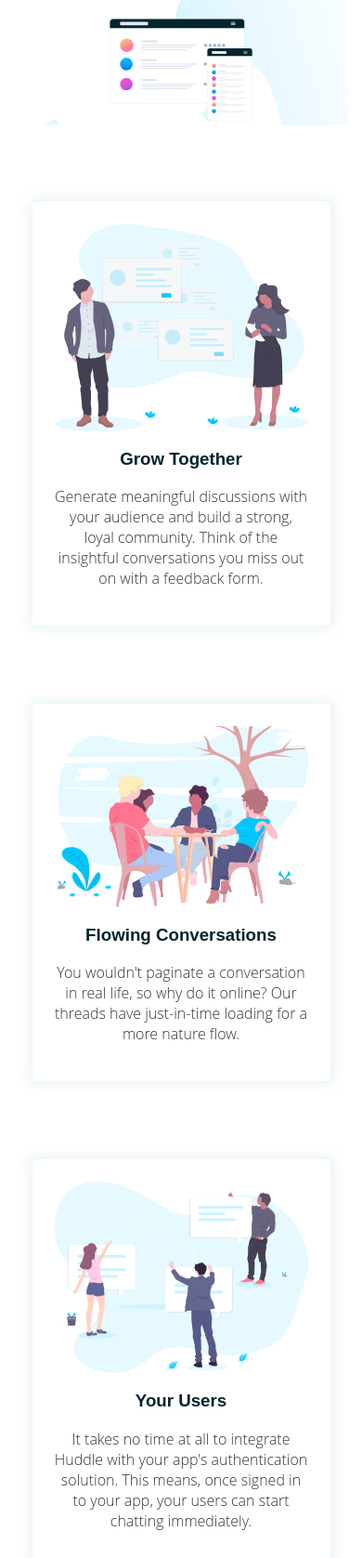
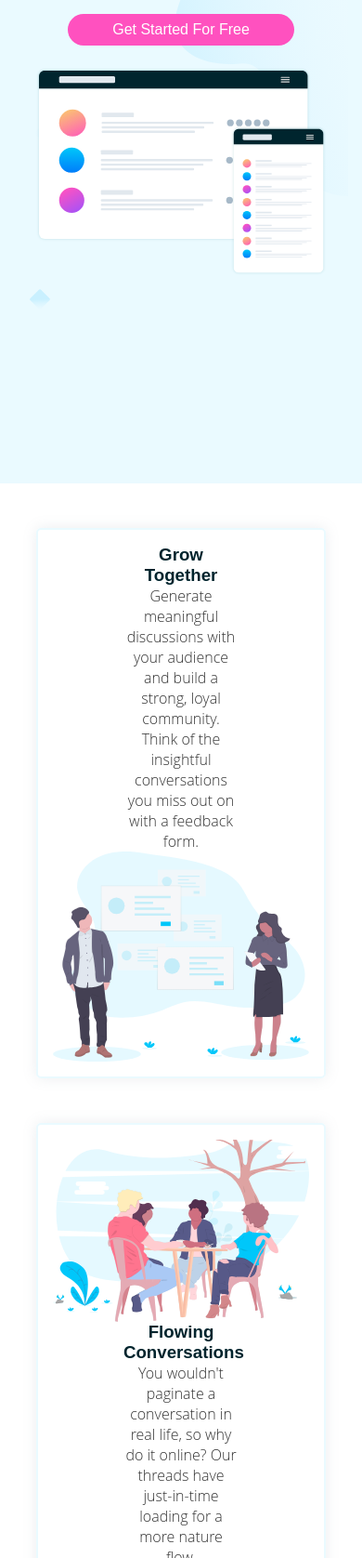
Before and after one commit to adluders/huddle-challenge, a plain HTML site: page index.html in a window 390 px wide. Shown: the part 324-2000 px from the top of the page at 93% size. Drawn offline with Linux system fonts and the light colour scheme; a web font is replaced by a local one.

Commit message:
refactored part of code, need to update responsiveness

```diff
--- a/css/main.css
+++ b/css/main.css
@@ -1,3 +1,9 @@
+* {
+  box-sizing: border-box;
+  padding: 0;
+  margin: 0;
+}
+
 .container {
   width: 80%;
   margin: auto;
@@ -10,8 +16,9 @@
 }
 .btn-light {
   color: #000;
-  background-color: #eafaff;
+  background-color: #fff;
   box-shadow: 0 0 20px rgba(0, 36, 45, 0.4);
+  font-weight: 700;
 }
 .btn-main {
   background-color: #ff51bf;
@@ -22,7 +29,7 @@
   border: 2px solid #eafaff;
   border-radius: 5px;
   margin: 5rem auto;
-  width: 70%;
+  width: 100%;
   display: flex;
   justify-content: space-between;
   align-items: center;
@@ -38,11 +45,37 @@
   font-weight: 700;
   color: #00242d;
 }
+
+.card:first-of-type .card-content {
+  order: 1;
+}
+
+.card:nth-of-type(2) .card-content {
+  order: 2;
+}
+
+.card:last-of-type .card-content {
+  order: 1;
+}
+
 .card-content .card-body {
   font-family: "Open Sans", sans-serif;
   font-weight: 100;
   color: #333;
 }
+
+.card:first-of-type img {
+  order: 2;
+}
+
+.card:nth-of-type(2) img {
+  order: 1;
+}
+
+.card:last-of-type img {
+  order: 2;
+}
+
 .card img,
 #footer-card img {
   margin: auto;
@@ -70,26 +103,31 @@ ul {
 }
 
 #main-header {
-  background: url("/images/bg-hero-desktop.svg");
+  background-image: url("/images/bg-hero-desktop.svg");
+  background-repeat: no-repeat;
+  background-color: #ebfbff;
+  height: 100vh;
 }
 #main-header #main-nav {
   display: flex;
   align-items: center;
   justify-content: space-between;
   padding: 1rem;
+  margin-bottom: 1.5rem;
 }
 #main-header #main-nav img {
-  width: 25%;
+  width: 15%;
 }
 #main-header #showcase {
   display: flex;
   justify-content: space-between;
   align-items: center;
+  margin-top: 5rem;
 }
 #main-header #showcase-message {
   width: 38%;
 }
-#main-header #showcase-message h2 {
+#main-header #showcase-message h1 {
   width: 80%;
   font-size: 26px;
   font-family: "Poppins", sans-serif;
@@ -156,7 +194,7 @@ ul {
   height: 30%;
   position: relative;
   top: -5rem;
-  background: #eafaff;
+  background: #fff;
   color: #00242d;
   width: 30%;
   z-index: 1;
@@ -177,7 +215,9 @@ ul {
 /* Responsive */
 @media only screen and (max-width: 500px) {
   #main-header {
-    background: url("../images/bg-hero-mobile.svg");
+    background-image: url("../images/bg-hero-mobile.svg");
+    background-color: #eafaff;
+    background-repeat: no-repeat;
   }
 
   #main-header #main-nav img {
@@ -196,11 +236,23 @@ ul {
     width: 100%;
   }
 
+  #main-header #showcase-image {
+    width: 100%;
+  }
+
+  header ~ .container {
+    width: 80%;
+  }
+
+  .card {
+    margin: 3rem 0;
+    padding: 1rem;
+    width: 100%;
+    flex-direction: column;
+  }
+
   .btn-main {
     margin: 1.5rem 0;
-  }
-  .card {
-    flex-direction: column;
   }
 
   .card img {
@@ -210,7 +262,7 @@ ul {
   #img-2 {
     order: initial;
   }
-  .card-content {
+  .card-content * {
     flex: 2;
     width: 100%;
     text-align: center;
--- a/index.html
+++ b/index.html
@@ -27,7 +27,7 @@
         </nav>
         <div id="showcase">
           <div id="showcase-message">
-            <h2>Build The Community Your Fans Will Love</h2>
+            <h1>Build The Community Your Fans Will Love</h1>
             <p class="lead">
               Huddle re-imagines the way we build communities. You have a voice,
               but so does your audience. Create connections with your users as
@@ -36,46 +36,56 @@
             <a href="#" class="btn btn-main">Get Started For Free</a>
           </div>
           <div id="showcase-image">
-            <img src="images/illustration-mockups.svg" alt="" />
+            <img src="images/illustration-mockups.svg" alt="Mockup Image" />
           </div>
         </div>
       </div>
     </header>
 
-    <section class="container card">
-      <img src="images/illustration-grow-together.svg" alt="" />
+    <div class="container">
+      <section class=" card">
+        <img
+          src="images/illustration-grow-together.svg"
+          alt="Grow Together Image"
+        />
         <div class="card-content">
           <h3 class="card-title">Grow Together</h3>
           <p class="card-body">
-          Generate meaningful discussions with your audience and build a strong,
-          loyal community. Think of the insightful conversations you miss out on
-          with a feedback form.
+            Generate meaningful discussions with your audience and build a
+            strong, loyal community. Think of the insightful conversations you
+            miss out on with a feedback form.
           </p>
         </div>
       </section>
 
-    <section class="container card">
-      <img src="images/illustration-flowing-conversation.svg" id="img-2" alt="" />
+      <section class=" card">
+        <img
+          src="images/illustration-flowing-conversation.svg"
+          id="img-2"
+          alt="Conversation Image"
+        />
         <div class="card-content">
           <h3 class="card-title">Flowing Conversations</h3>
           <p class="card-body">
             You wouldn't paginate a conversation in real life, so why do it
-          online? Our threads have just-in-time loading for a more nature flow.
+            online? Our threads have just-in-time loading for a more nature
+            flow.
           </p>
         </div>
       </section>
 
-    <section class="container card">
-      <img src="images/illustration-your-users.svg" alt="" />
+      <section class=" card">
+        <img src="images/illustration-your-users.svg" alt="Users Image" />
         <div class="card-content">
           <h3 class="card-title">Your Users</h3>
           <p class="card-body">
             It takes no time at all to integrate Huddle with your app's
-          authentication solution. This means, once signed in to your app, your
-          users can start chatting immediately.
+            authentication solution. This means, once signed in to your app,
+            your users can start chatting immediately.
           </p>
         </div>
       </section>
+    </div>
 
     <footer id="main-footer">
       <div id="footer-card">
@@ -86,7 +96,7 @@
         <div id="contact">
           <img src="images/logo.svg" alt="" />
           <div class="contact-section">
-            <img src="images/icon-location.svg" alt="" />
+            <img src="images/icon-location.svg" alt="Location" />
             <p>
               Lorem ipsum dolor sit amet consectetur adipisicing elit.
               Distinctio quasi dicta, alias ipsam minus vel esse quisquam
@@ -94,24 +104,36 @@
             </p>
           </div>
           <div class="contact-section">
-            <img src="images/icon-phone.svg" alt="" />
+            <img src="images/icon-phone.svg" alt="Phone" />
             <p>+1-543-123-4567</p>
           </div>
           <div class="contact-section">
-            <img src="images/icon-email.svg" alt="" />
+            <img src="images/icon-email.svg" alt="Email" />
             <a href="#"><p>example@Huddle.com</p></a>
           </div>
         </div>
         <div id="footer-links">
           <ul>
-            <a href="#"><li>About Us</li></a>
-            <a href="#"><li>What We Do</li></a>
-            <a href="#"><li>FAQ</li></a>
+            <li>
+              <a href="#">About Us</a>
+            </li>
+            <li>
+              <a href="#">What We Do</a>
+            </li>
+            <li>
+              <a href="#">FAQ</a>
+            </li>
           </ul>
           <ul>
-            <a href="#"><li>Career</li></a>
-            <a href="#"><li>Blog</li></a>
-            <a href="#"><li>Contact Us</li></a>
+            <li>
+              <a href="#">Career</a>
+            </li>
+            <li>
+              <a href="#">Blog</a>
+            </li>
+            <li>
+              <a href="#">Contact Us</a>
+            </li>
           </ul>
         </div>
         <div id="icon-section">
```
Lines whose indentation alone changed are shown as unchanged.
